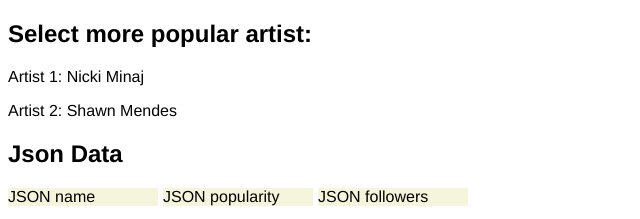
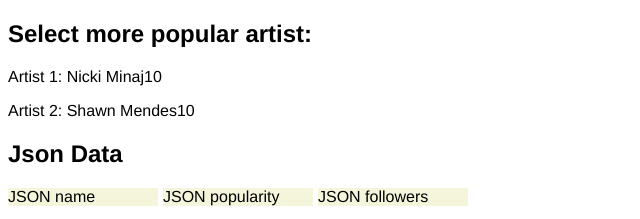
Before and after one commit to codeacade/sev23, a website: page index.html in a window 1280 px wide. Shown: the top 219 px of the page, 0-640 px from the left. Drawn offline with Linux system fonts and the light colour scheme.

Commit message:
Check object size

```diff
--- a/index.html
+++ b/index.html
@@ -62,7 +62,12 @@
 			var artist02 = Math.floor(Math.random() * dataLength);
 
 			sel1.innerHTML += dataJSON["artists"][artist01]["name"];
+
+			sel1.innerHTML += Object.keys(dataJSON["artists"][artist01]).length;
+
 			sel2.innerHTML += dataJSON["artists"][artist02]["name"];
+
+			sel2.innerHTML += Object.keys(dataJSON["artists"][artist02]).length;
 		}
 
 	</script>
```
